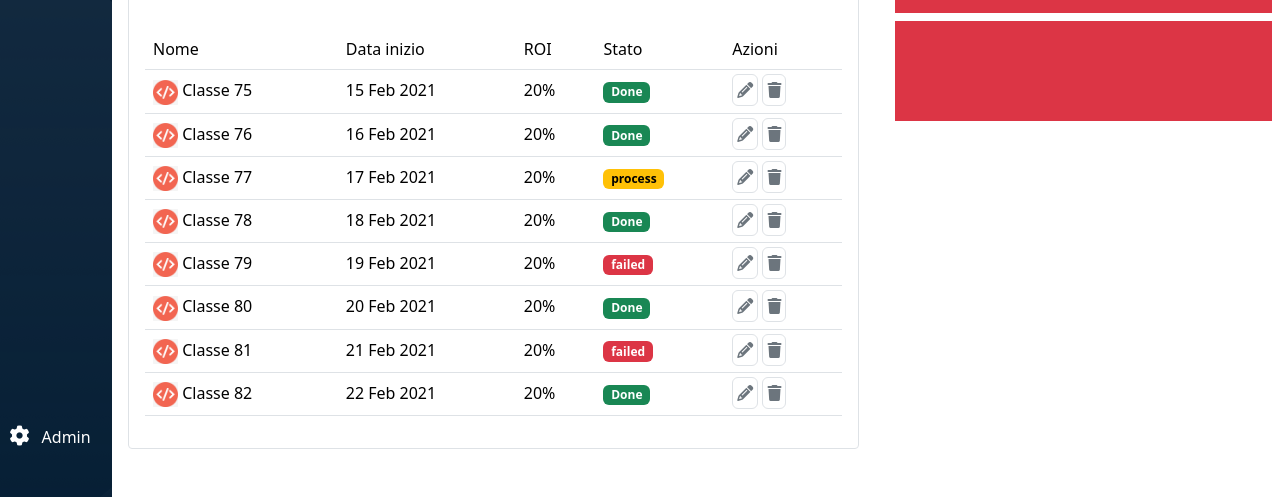
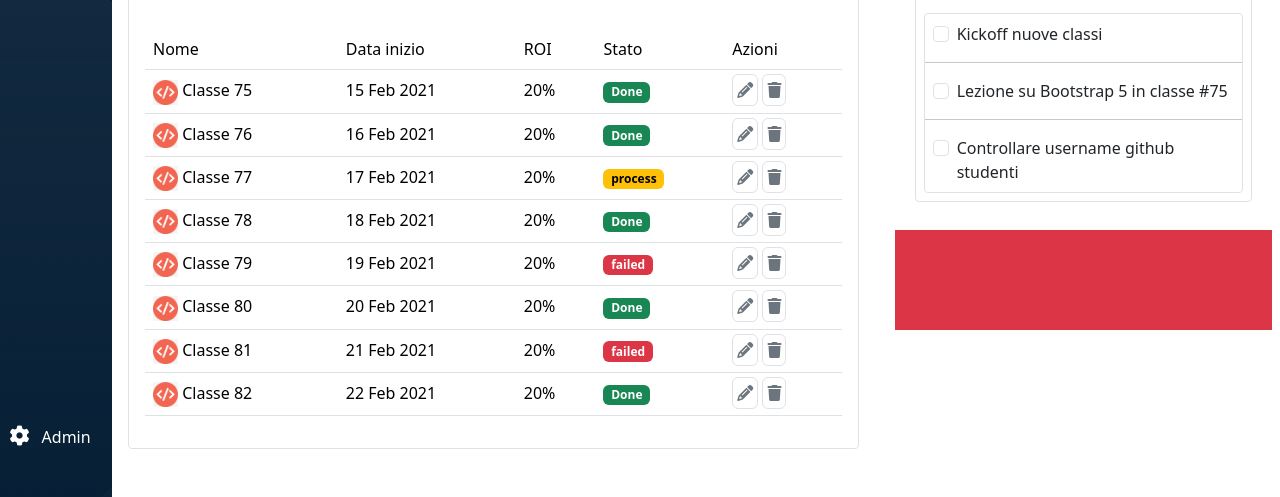
Before and after one commit to ceccobell/html-css-bootstrap-dashboard, a plain HTML site: page index.html in a window 1280 px wide. Shown: the part 303-800 px from the top of the page. Drawn offline with nearby package versions, Linux system fonts and the light colour scheme.

Commit message:
[UPD] aggiunta contenuto sezione "ToDo"

```diff
--- a/index.html
+++ b/index.html
@@ -271,8 +271,33 @@
                                         </div>
                                     </div>
                                     <div class="col-12 col-lg-4 p-1">
-                                        <div class="col-12 p-1">
-                                            <div class="content bg-danger height-100"></div>
+                                        <div class="col-12 p-4">
+                                            <div class="content border rounded-1">
+                                                <h1 class="m-2 fs-2">ToDo</h1>
+                                                <hr>
+                                                <div class="checklist border rounded-1 m-2">
+                                                    <div class="form-check m-2">
+                                                        <input class="form-check-input" type="checkbox" value="" id="flexCheckDefault">
+                                                        <label class="form-check-label" for="flexCheckDefault">
+                                                          Kickoff nuove classi
+                                                        </label>
+                                                    </div>
+                                                    <hr>
+                                                    <div class="form-check m-2">
+                                                        <input class="form-check-input" type="checkbox" value="" id="flexCheckDefault">
+                                                        <label class="form-check-label" for="flexCheckDefault">
+                                                          Lezione su Bootstrap 5 in classe #75
+                                                        </label>
+                                                    </div>
+                                                    <hr>
+                                                    <div class="form-check m-2">
+                                                        <input class="form-check-input" type="checkbox" value="" id="flexCheckDefault">
+                                                        <label class="form-check-label" for="flexCheckDefault">
+                                                          Controllare username github studenti
+                                                        </label>
+                                                    </div>
+                                                </div>
+                                            </div>
                                         </div>
                                         <div class="col-12 p-1">
                                             <div class="content bg-danger height-100"></div>
```
